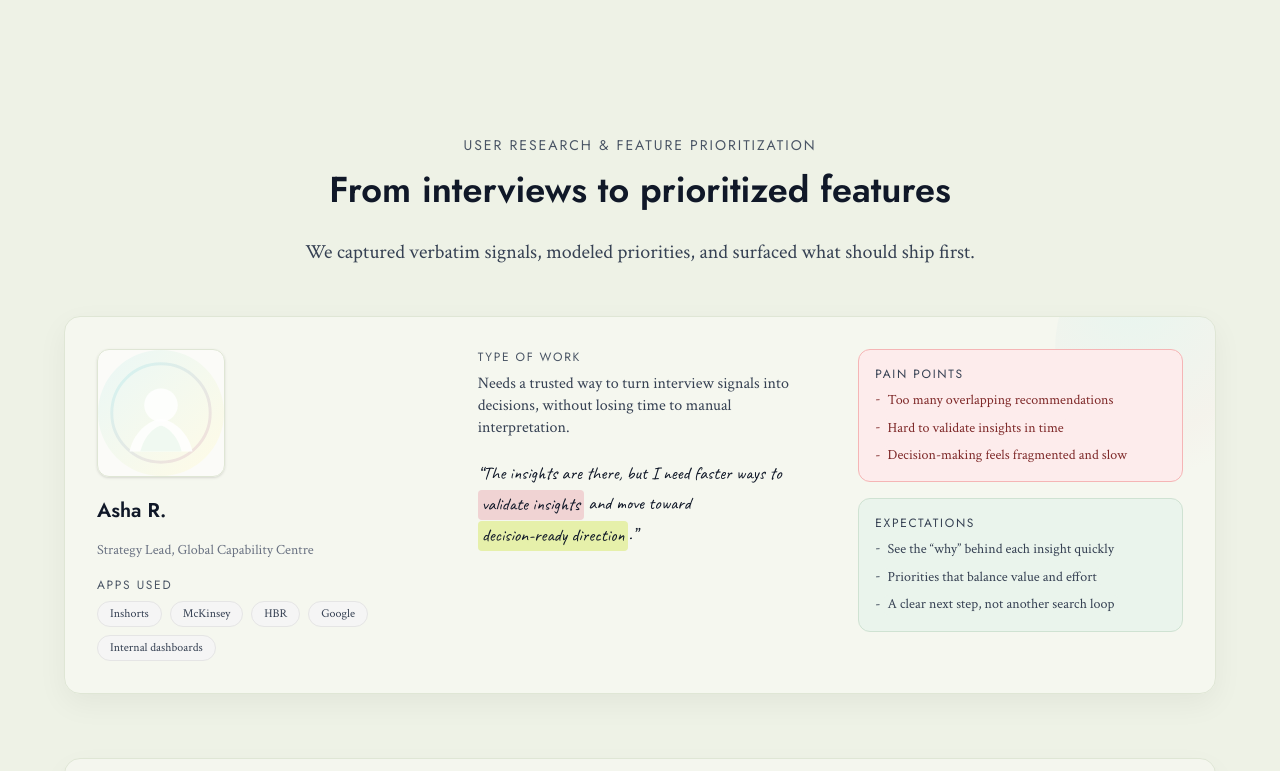
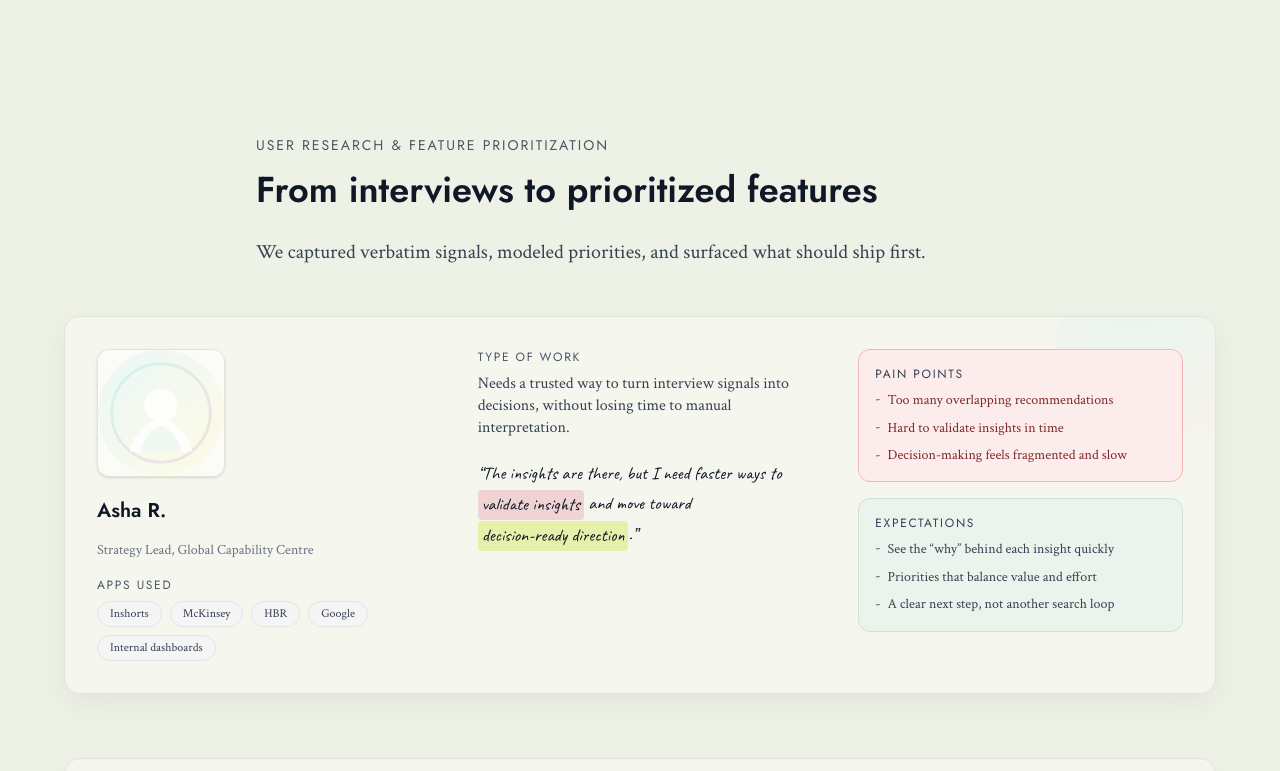
Before and after one commit to uxsneha26/zinnov-case-study, a Next.js app: page / in a window 1280 px wide. Shown: the part 3940-4711 px from the top of the page. Built offline with nearby package versions, Linux system fonts and the light colour scheme.

Commit message:
Updated Service Flow Tweaked

```diff
--- a/app/page.tsx
+++ b/app/page.tsx
@@ -1259,7 +1259,7 @@
         viewport={{ once: true }}
         className="w-full py-16 md:py-20 px-6 md:px-10"
       >
-        <div className="max-w-3xl mx-auto text-center">
+        <div className="max-w-3xl mx-auto text-left">
           <p
             className={`${headingFont.className} text-sm tracking-[0.14em] uppercase text-gray-600 mb-3`}
           >
@@ -1296,7 +1296,7 @@
         viewport={{ once: true }}
         className="w-full py-16 md:py-20"
       >
-        <div className="max-w-3xl mx-auto px-6 text-center">
+        <div className="max-w-3xl mx-auto px-6 text-left">
           <p
             className={`${headingFont.className} text-sm tracking-[0.14em] uppercase text-gray-600 mb-3`}
           >
```
